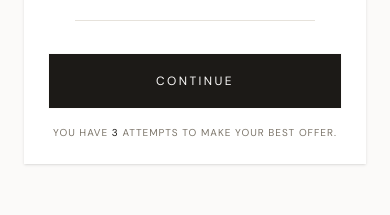
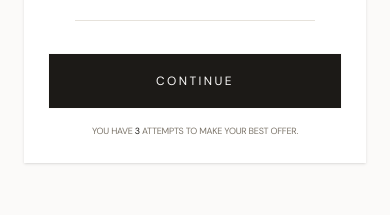
Before and after one commit to therealvivekkumar/vintsmilano, a React (Vite) app: page / in a window 390 px wide. Shown: the part 6368-6583 px from the top of the page. Built offline with nearby package versions, Linux system fonts and the light colour scheme.

Commit message:
fixed logo

```diff
--- a/src/components/PriceNegotiation.tsx
+++ b/src/components/PriceNegotiation.tsx
@@ -103,7 +103,7 @@ export function PriceNegotiation({ onDealAccepted }: { onDealAccepted: (price: n
                       <p className="text-sm text-foreground/80 leading-relaxed font-serif">
                         We'd love to, but that would be difficult for a small independent brand. 💛
                       </p>
-                      <p className="text-xs text-muted-foreground mt-2 uppercase tracking-widest">
+                      <p className="text-[10px] md:text-xs text-muted-foreground mt-2 uppercase tracking-normal md:tracking-widest">
                         You have <span className="text-primary font-semibold">{phase.attemptsLeft}</span> more {phase.attemptsLeft === 1 ? "attempt" : "attempts"} to make your best offer.
                       </p>
                     </div>
@@ -132,7 +132,7 @@ export function PriceNegotiation({ onDealAccepted }: { onDealAccepted: (price: n
                     >
                       Continue
                     </Button>
-                    <p className="text-[10px] text-muted-foreground tracking-[0.1em] uppercase">
+                    <p className="text-[9px] md:text-[10px] text-muted-foreground tracking-tight md:tracking-[0.1em] uppercase whitespace-nowrap">
                       You have <span className="text-foreground font-medium">{attemptsLeft}</span> {attemptsLeft === 1 ? "attempt" : "attempts"} to make your best offer.
                     </p>
                   </div>
--- a/src/data/products.ts
+++ b/src/data/products.ts
@@ -89,7 +89,7 @@ export const products: Product[] = [
     id: "magic-shroom",
     name: "Magic Shroom",
     tagline: "Bold, psychedelic, unforgettable",
-    description: "A bold, avant-garde scent that defies convention. Earthy mushroom meets oriental spice — for those who dare to be different.",
+    description: "A bold, avant-garde scent that defies convention. Earthy mushroom meets oriental spice, for those who dare to be different.",
     price: 2499,
     size: "100 ml",
     productImage: magicShroomImg,
@@ -105,7 +105,7 @@ export const products: Product[] = [
     id: "midnight-kodai",
     name: "Midnight Kodai",
     tagline: "A starlit journey through sacred hills",
-    description: "Deep, mysterious, and commanding. Inspired by the silence of Kodaikanal night sky — where stars whisper and valleys dream.",
+    description: "Deep, mysterious, and commanding. Inspired by the silence of Kodaikanal night sky, where stars whisper and valleys dream.",
     price: 2499,
     size: "100 ml",
     productImage: midnightKodaiImg,
```
